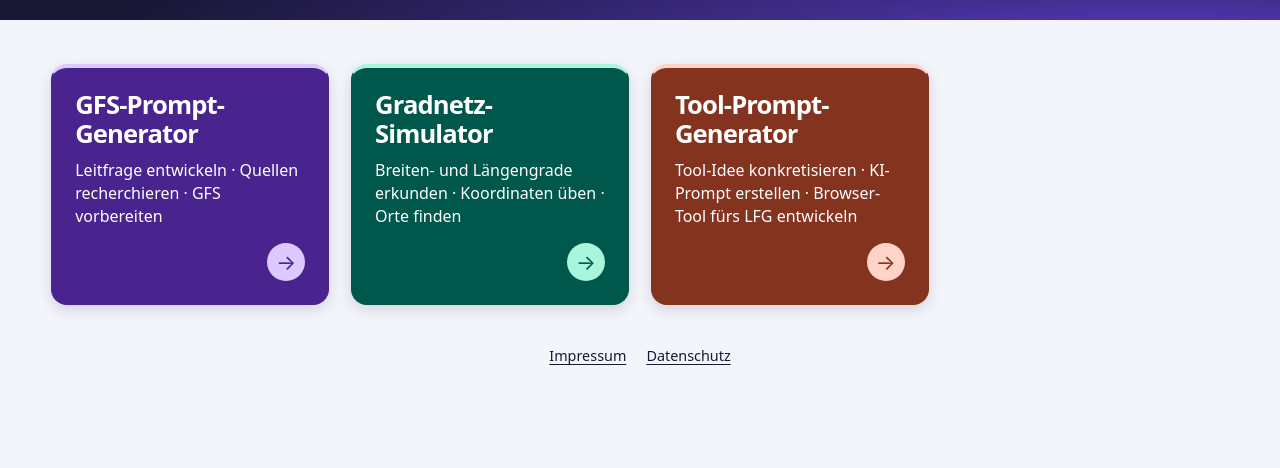
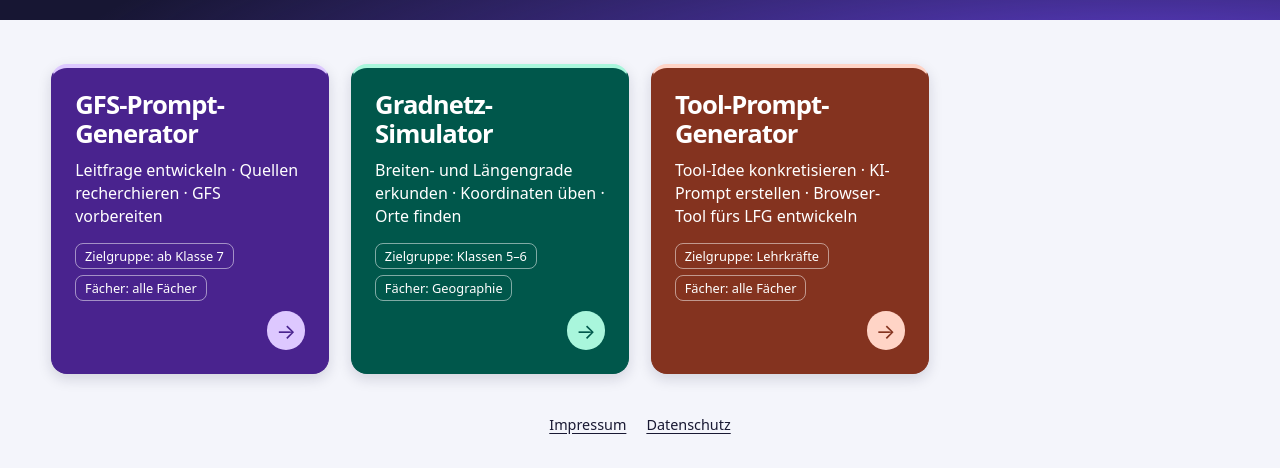
Before and after one commit to UlliW/lfg, a plain HTML site: page index.html in a window 1280 px wide. Shown: the part 122-590 px from the top of the page. Drawn offline with Linux system fonts and the light colour scheme.

Commit message:
Add files via upload

```diff
--- a/index.html
+++ b/index.html
@@ -5,9 +5,9 @@
   <meta name="viewport" content="width=device-width, initial-scale=1">
   <meta name="theme-color" content="#171633">
   <title>LFG-Tools</title>
-  <link rel="stylesheet" href="style.css?v=8">
-  <script src="tools.js?v=8" defer></script>
-  <script src="index.js" defer></script>
+  <link rel="stylesheet" href="style.css?v=11">
+  <script src="tools.js?v=11" defer></script>
+  <script src="index.js?v=11" defer></script>
   <link rel="stylesheet" href="rechtliches.css">
 </head>
 <body>
--- a/index.js
+++ b/index.js
@@ -16,7 +16,17 @@ for (const tool of tools) {
   arrow.setAttribute("aria-hidden", "true");
   arrow.textContent = /^https?:\/\//i.test(tool.url) ? "↗" : "→";
 
-  link.append(title, description, arrow);
+  link.append(title, description);
+  const metadata = document.createElement("div");
+  metadata.className = "tool-meta";
+  for (const [label, value] of [["Zielgruppe", tool.audience], ["Fächer", tool.subjects]]) {
+    if (!value) continue;
+    const tag = document.createElement("span");
+    tag.textContent = label + ": " + value;
+    metadata.append(tag);
+  }
+  if (metadata.children.length) link.append(metadata);
+  link.append(arrow);
   item.append(link);
   list.append(item);
 }
@@ -33,8 +43,8 @@ function normalize(text) {
 }
 
 const entries = Array.from(list.children, (item, index) => {
-  const { title, description } = tools[index];
-  return { item, text: normalize(title + " " + description) };
+  const { title, description, audience, subjects } = tools[index];
+  return { item, text: normalize([title, description, audience, subjects].join(" ")) };
 });
 
 function filterTools() {
--- a/style.css
+++ b/style.css
@@ -70,7 +70,8 @@ main { padding-block: clamp(1.25rem, 3.4vw, 3rem) 1rem; }
 .tools li:nth-child(4n + 4) { --tile: #1e4289; --accent: #c4deff; }
 .tools a {
   display: grid;
-  grid-template-rows: auto 1fr auto;
+  grid-template-rows: auto 1fr;
+  grid-auto-rows: auto;
   min-height: 11rem;
   height: 100%;
   padding: clamp(1rem, 1.8vw, 1.6rem);
@@ -91,6 +92,19 @@ h2 {
   overflow-wrap: anywhere;
 }
 .tools p { margin: .65rem 0 .9rem; line-height: 1.45; color: #fff; }
+.tool-meta {
+  display: flex;
+  flex-wrap: wrap;
+  gap: .35rem;
+  margin-bottom: .65rem;
+}
+.tool-meta span {
+  padding: .2rem .55rem;
+  border: 1px solid #ffffff80;
+  border-radius: .5rem;
+  font-size: .8rem;
+  overflow-wrap: anywhere;
+}
 .arrow {
   display: grid;
   place-items: center;
--- a/tools.js
+++ b/tools.js
@@ -2,16 +2,22 @@ const tools = [
   {
     title: "GFS-Prompt-Generator",
     description: "Leitfrage entwickeln · Quellen recherchieren · GFS vorbereiten",
+    audience: "ab Klasse 7",
+    subjects: "alle Fächer",
     url: "tools/prompt-generator/index.html",
   },
   {
     title: "Gradnetz-Simulator",
     description: "Breiten- und Längengrade erkunden · Koordinaten üben · Orte finden",
+    audience: "Klassen 5–6",
+    subjects: "Geographie",
     url: "tools/gradnetz-simulator/index.html",
   },
   {
     title: "Tool-Prompt-Generator",
     description: "Tool-Idee konkretisieren · KI-Prompt erstellen · Browser-Tool fürs LFG entwickeln",
+    audience: "Lehrkräfte",
+    subjects: "alle Fächer",
     url: "tools/tool-prompt-generator/index.html",
   },
 ];
```
Also changed, not shown: tools/gradnetz-simulator/index.html (+2 -1 lines), tools/prompt-generator/index.html (+2 -1 lines), tools/tool-prompt-generator/index.html (+23 -4 lines).
